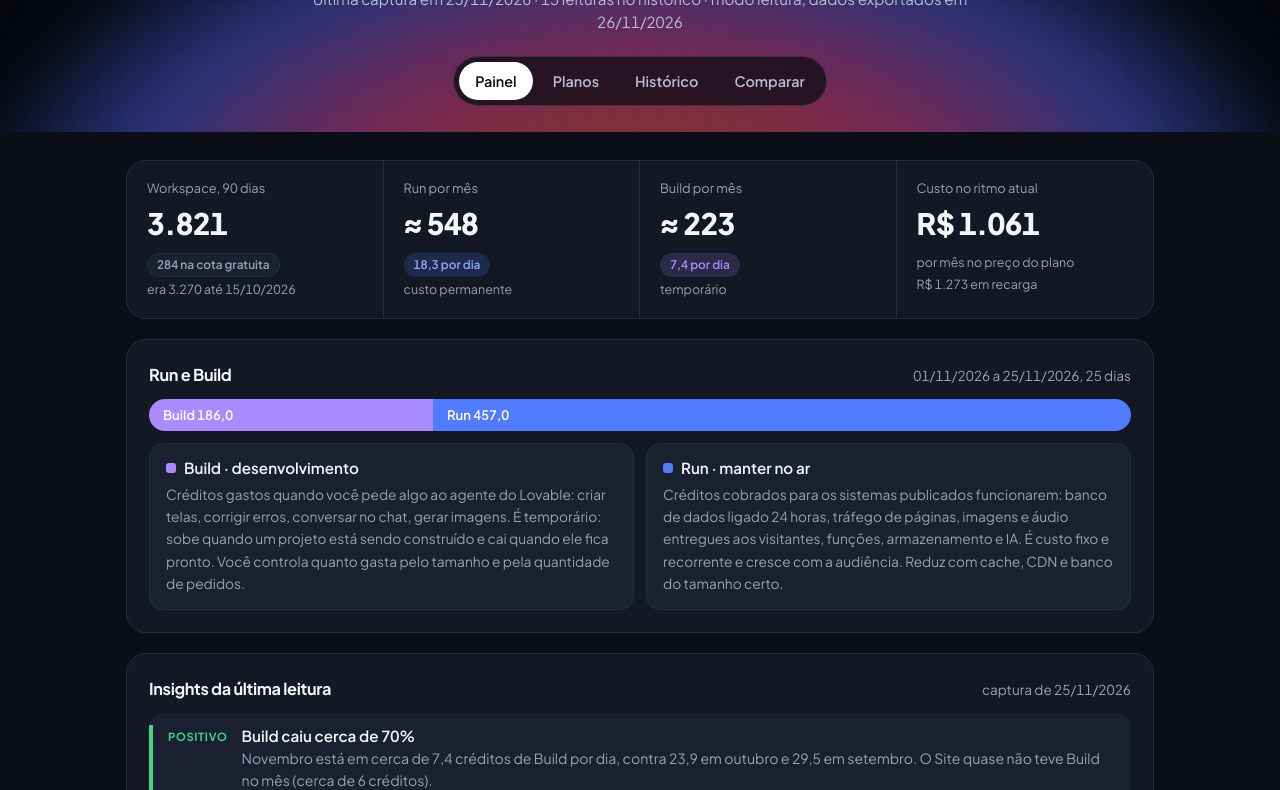
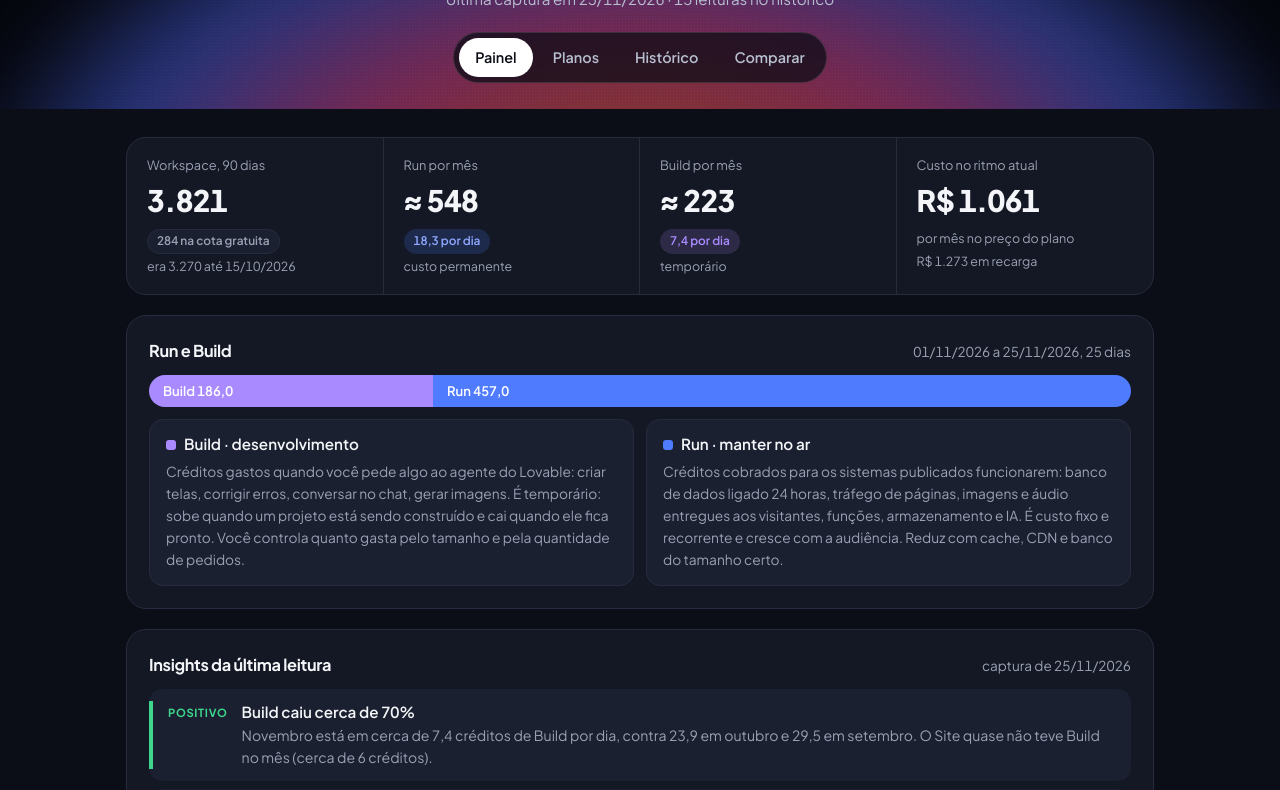
Before and after one commit to ricardoimp/lovable-brain-cl, a plain HTML site: page app/index.html in a window 1280 px wide. Shown: the part 219-1009 px from the top of the page. Drawn offline with Linux system fonts and the light colour scheme.

Commit message:
Remove aviso de modo leitura do subtítulo
Co-Authored-By: Claude Opus 5.5 <noreply@anthropic.com>

```diff
--- a/app/index.html
+++ b/app/index.html
@@ -989,7 +989,6 @@ async function modoLeitura() {
     if (d.precos) precos = { ...precos, ...d.precos };
     planos = d.planos || null;
     tudo();
-    $("sub").textContent += ` · modo leitura, dados exportados em ${dataBR(d.exportado_em)}`;
     ["t-atualizar", "t-assistente"].forEach((id) => { $(id).hidden = true; });
     $("dock").hidden = true; document.body.style.paddingBottom = "0";
     ["bRecIA", "pSalvar", "bPlSalvar"].forEach((id) => { if ($(id)) $(id).hidden = true; });
```
